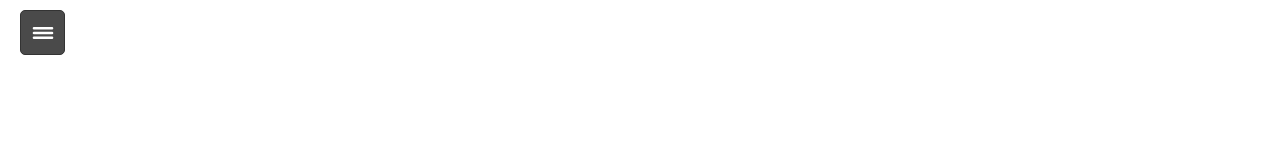
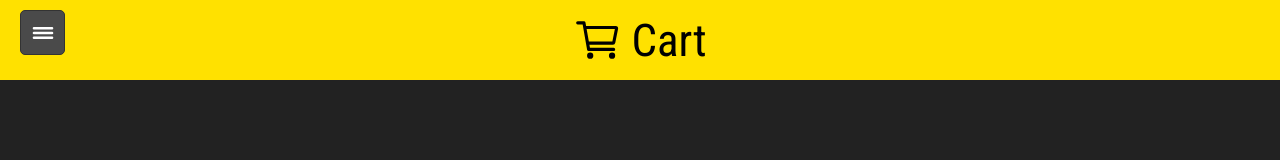
Before and after one commit to sumansekharsahoo/ModernMart, a plain HTML site: page customer/ccart.html in a window 1280 px wide. Drawn offline with nearby package versions, Linux system fonts and the light colour scheme; some icons are missing; a web font is replaced by a local one.

Commit message:
multi update-1

```diff
--- a/customer/ccart.css
+++ b/customer/ccart.css
@@ -1,5 +1,8 @@
 .content {
     z-index: -5px;
+}
+body{
+    background-color: #222;
 }
 
 .cart {
@@ -8,3 +11,26 @@
     background-color: rgba(241, 241, 241, 0.406);
     box-shadow: 0 0px 10px 3px #222;
 }
+
+.header{
+    width: 100vw;
+    height: 80px;
+    display: flex;
+    align-items: center;
+    justify-content: center;
+    background-color: rgb(255, 225, 0);
+}
+
+.crt{
+    display: flex;
+    align-items: center;
+}
+
+.crtxt{
+    font-size: 45px;
+    margin-left: 8px;
+}
+
+.ion{
+    font-size: 50px;
+}
--- a/customer/ccart.html
+++ b/customer/ccart.html
@@ -31,6 +31,7 @@
     />
     <!-- sidebarcss -->
     <link rel="stylesheet" href="sidebar.css" />
+
     <!-- csslink -->
     <link rel="stylesheet" href="ccart.css" />
   </head>
@@ -92,7 +93,14 @@
         </ul>
       </nav>
     </div>
-    <div class="content"></div>
+    <div class="content">
+      <div class="header">
+        <div class="crt">
+          <ion-icon name="cart-outline" class="ion"></ion-icon>
+          <span class="crtxt">Cart</span>
+        </div>
+      </div>
+    </div>
     <script
       type="module"
       src="https://unpkg.com/ionicons@5.5.2/dist/ionicons/ionicons.esm.js"
--- a/customer/chistory.css
+++ b/customer/chistory.css
@@ -8,3 +8,26 @@
     background-color: rgba(241, 241, 241, 0.406);
     box-shadow: 0 0px 10px 3px #222;
 }
+
+.header {
+    width: 100vw;
+    height: 80px;
+    display: flex;
+    align-items: center;
+    justify-content: center;
+    background-color: rgb(255, 225, 0);
+}
+
+.crt {
+    display: flex;
+    align-items: center;
+}
+
+.crtxt {
+    font-size: 45px;
+    margin-left: 8px;
+}
+
+.ion {
+    font-size: 60px;
+}
--- a/customer/csettings.css
+++ b/customer/csettings.css
@@ -8,3 +8,26 @@
     background-color: rgba(241, 241, 241, 0.406);
     box-shadow: 0 0px 10px 3px #222;
 }
+
+.header {
+    width: 100vw;
+    height: 80px;
+    display: flex;
+    align-items: center;
+    justify-content: center;
+    background-color: rgb(255, 225, 0);
+}
+
+.crt {
+    display: flex;
+    align-items: center;
+}
+
+.crtxt {
+    font-size: 45px;
+    margin-left: 8px;
+}
+
+.ion {
+    font-size: 45px;
+}
--- a/customer/wallet.css
+++ b/customer/wallet.css
@@ -10,6 +10,16 @@ body {
     background-color: rgb(30, 30, 30);
 }
 
+.content {
+    z-index: -5px;
+}
+
+.wallet {
+    border-top: 1px solid transparent;
+    border-bottom: 1px solid transparent;
+    background-color: rgba(241, 241, 241, 0.406);
+    box-shadow: 0 0px 10px 3px #222;
+}
 
 .wtext {
     font-size: 7.8vh;
@@ -24,11 +34,11 @@ body {
     margin-bottom: 7vh;
 }
 
-ion-icon {
+/* ion-icon {
     font-size: 4.7vh;
     margin-top: .1vh;
     margin-left: 5.5vw;
-}
+} */
 
 .wimg {
     height: 7.2vh;
```
Also changed, not shown: customer/chistory.html (+8 -1 lines), customer/csettings.html (+8 -1 lines), customer/wallet.html (+58 -0 lines).
